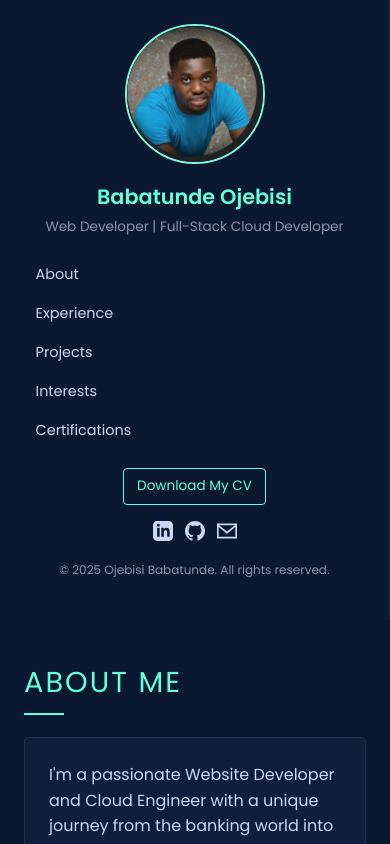
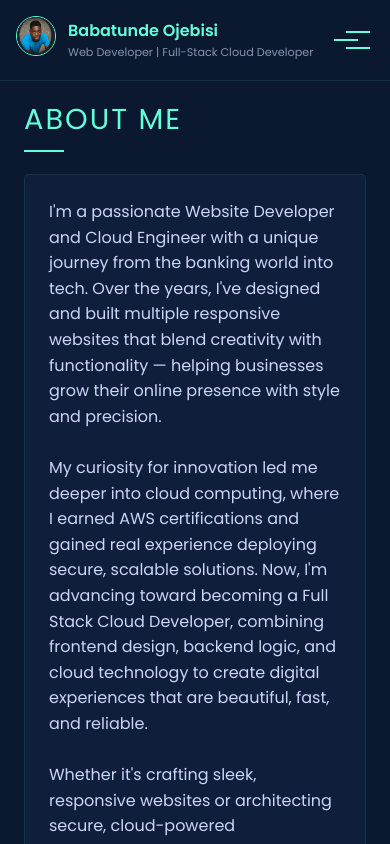
Before and after one commit to Babatunde-Ojebisi/Portfolio, a React (Create React App) app in the folder portfolio-react/: page / in a window 390 px wide. Shown: the top 844 px of the page. Built offline with nearby package versions, Linux system fonts and the light colour scheme.

Commit message:
Created Mobile Header

```diff
--- a/portfolio-react/src/App.js
+++ b/portfolio-react/src/App.js
@@ -1,4 +1,4 @@
-import React from 'react';
+import React, { useState, useEffect } from 'react';
 import './styles/globals.css';
 import About from './components/About';
 import Experience from './components/Experience';
@@ -8,10 +8,30 @@
 import Interests from './components/Interests';
 import CVDownload from './components/CVDownload';
 import Contact from './components/Contact';
+import MobileHeader from './components/MobileHeader';
 
 function App() {
+  const [isMobile, setIsMobile] = useState(false);
+
+  useEffect(() => {
+    const checkIfMobile = () => {
+      setIsMobile(window.innerWidth <= 768);
+    };
+
+    // Initial check
+    checkIfMobile();
+
+    // Add event listener for window resize
+    window.addEventListener('resize', checkIfMobile);
+
+    // Clean up
+    return () => window.removeEventListener('resize', checkIfMobile);
+  }, []);
+
   return (
     <div className="portfolio-container">
+      {isMobile && <MobileHeader />}
+
       <aside className="sidebar">
         <div className="sidebar-content">
           <div className="profile-image">
--- /dev/null
+++ b/portfolio-react/src/components/MobileHeader.js
@@ -0,0 +1,62 @@
+import React, { useState } from 'react';
+import CVDownload from './CVDownload';
+
+function MobileHeader() {
+  const [menuOpen, setMenuOpen] = useState(false);
+
+  const toggleMenu = () => {
+    setMenuOpen(!menuOpen);
+  };
+
+  return (
+    <header className="mobile-header">
+      <div className="mobile-header-content">
+        <div className="mobile-profile">
+          <div className="mobile-profile-image">
+            <img src="/Tunde_pic.PNG" alt="Babatunde Ojebisi" />
+          </div>
+          <div className="mobile-profile-info">
+            <h1>Babatunde Ojebisi</h1>
+            <p className="tagline">Web Developer | Full-Stack Cloud Developer</p>
+          </div>
+        </div>
+
+        <button className="menu-toggle" onClick={toggleMenu} aria-label="Toggle menu">
+          <span className={`menu-icon ${menuOpen ? 'open' : ''}`}></span>
+        </button>
+      </div>
+
+      <nav className={`mobile-nav ${menuOpen ? 'open' : ''}`}>
+        <ul>
+          <li><a href="#about" onClick={toggleMenu}>About</a></li>
+          <li><a href="#experience" onClick={toggleMenu}>Experience</a></li>
+          <li><a href="#projects" onClick={toggleMenu}>Projects</a></li>
+          <li><a href="#interests" onClick={toggleMenu}>Interests</a></li>
+          <li><a href="#certifications" onClick={toggleMenu}>Certifications</a></li>
+        </ul>
+        <div className="mobile-cv-download">
+          <CVDownload />
+        </div>
+        <div className="mobile-social-icons">
+          <a href="https://linkedin.com" target="_blank" rel="noopener noreferrer" aria-label="LinkedIn">
+            <svg xmlns="http://www.w3.org/2000/svg" width="24" height="24" viewBox="0 0 24 24" fill="currentColor">
+              <path d="M19 0h-14c-2.761 0-5 2.239-5 5v14c0 2.761 2.239 5 5 5h14c2.762 0 5-2.239 5-5v-14c0-2.761-2.238-5-5-5zm-11 19h-3v-11h3v11zm-1.5-12.268c-.966 0-1.75-.79-1.75-1.764s.784-1.764 1.75-1.764 1.75.79 1.75 1.764-.783 1.764-1.75 1.764zm13.5 12.268h-3v-5.604c0-3.368-4-3.113-4 0v5.604h-3v-11h3v1.765c1.396-2.586 7-2.777 7 2.476v6.759z"/>
+            </svg>
+          </a>
+          <a href="https://github.com" target="_blank" rel="noopener noreferrer" aria-label="GitHub">
+            <svg xmlns="http://www.w3.org/2000/svg" width="24" height="24" viewBox="0 0 24 24" fill="currentColor">
+              <path d="M12 0c-6.626 0-12 5.373-12 12 0 5.302 3.438 9.8 8.207 11.387.599.111.793-.261.793-.577v-2.234c-3.338.726-4.033-1.416-4.033-1.416-.546-1.387-1.333-1.756-1.333-1.756-1.089-.745.083-.729.083-.729 1.205.084 1.839 1.237 1.839 1.237 1.07 1.834 2.807 1.304 3.492.997.107-.775.418-1.305.762-1.604-2.665-.305-5.467-1.334-5.467-5.931 0-1.311.469-2.381 1.236-3.221-.124-.303-.535-1.524.117-3.176 0 0 1.008-.322 3.301 1.23.957-.266 1.983-.399 3.003-.404 1.02.005 2.047.138 3.006.404 2.291-1.552 3.297-1.23 3.297-1.23.653 1.653.242 2.874.118 3.176.77.84 1.235 1.911 1.235 3.221 0 4.609-2.807 5.624-5.479 5.921.43.372.823 1.102.823 2.222v3.293c0 .319.192.694.801.576 4.765-1.589 8.199-6.086 8.199-11.386 0-6.627-5.373-12-12-12z"/>
+            </svg>
+          </a>
+          <a href="mailto:example@gmail.com" aria-label="Email">
+            <svg xmlns="http://www.w3.org/2000/svg" width="24" height="24" viewBox="0 0 24 24" fill="currentColor">
+              <path d="M0 3v18h24v-18h-24zm21.518 2l-9.518 7.713-9.518-7.713h19.036zm-19.518 14v-11.817l10 8.104 10-8.104v11.817h-20z"/>
+            </svg>
+          </a>
+        </div>
+      </nav>
+    </header>
+  );
+}
+
+export default MobileHeader;
--- a/portfolio-react/src/styles/globals.css
+++ b/portfolio-react/src/styles/globals.css
@@ -779,20 +779,152 @@
     }
 
     .sidebar {
-        width: 100%;
-        height: auto;
-        position: relative;
-        padding: 1.5rem;
+        display: none; /* Hide sidebar on mobile */
     }
 
     .main-content {
         margin-left: 0;
         width: 100%;
         padding: 1.5rem;
+        padding-top: 80px; /* Add space for mobile header */
     }
 
-    .sidebar-content {
-        height: auto;
+    /* Mobile Header Styles */
+    .mobile-header {
+        position: fixed;
+        top: 0;
+        left: 0;
+        width: 100%;
+        background-color: var(--bg-color);
+        z-index: 1000;
+        border-bottom: 1px solid var(--card-border);
+    }
+
+    .mobile-header-content {
+        display: flex;
+        justify-content: space-between;
+        align-items: center;
+        padding: 1rem;
+    }
+
+    .mobile-profile {
+        display: flex;
+        align-items: center;
+    }
+
+    .mobile-profile-image img {
+        width: 40px;
+        height: 40px;
+        border-radius: 50%;
+        border: 1px solid var(--accent);
+        margin-right: 0.75rem;
+    }
+
+    .mobile-profile-info h1 {
+        font-size: 1rem;
+        margin: 0;
+    }
+
+    .mobile-profile-info .tagline {
+        font-size: 0.7rem;
+        margin: 0;
+    }
+
+    /* Menu Toggle Button */
+    .menu-toggle {
+        background: transparent;
+        border: none;
+        width: 40px;
+        height: 40px;
+        position: relative;
+        cursor: pointer;
+        padding: 0;
+    }
+
+    .menu-icon {
+        display: block;
+        width: 24px;
+        height: 2px;
+        background-color: var(--accent);
+        position: relative;
+        transition: all 0.3s ease;
+    }
+
+    .menu-icon::before,
+    .menu-icon::after {
+        content: '';
+        position: absolute;
+        width: 24px;
+        height: 2px;
+        background-color: var(--accent);
+        transition: all 0.3s ease;
+    }
+
+    .menu-icon::before {
+        top: -8px;
+    }
+
+    .menu-icon::after {
+        bottom: -8px;
+    }
+
+    .menu-icon.open {
+        background-color: transparent;
+    }
+
+    .menu-icon.open::before {
+        transform: rotate(45deg);
+        top: 0;
+    }
+
+    .menu-icon.open::after {
+        transform: rotate(-45deg);
+        bottom: 0;
+    }
+
+    /* Mobile Navigation */
+    .mobile-nav {
+        display: none;
+        background-color: var(--secondary-bg);
+        padding: 1rem;
+        border-top: 1px solid var(--card-border);
+    }
+
+    .mobile-nav.open {
+        display: block;
+    }
+
+    .mobile-nav ul {
+        list-style: none;
+        padding: 0;
+        margin: 0;
+    }
+
+    .mobile-nav li {
+        margin-bottom: 0.5rem;
+    }
+
+    .mobile-nav a {
+        color: var(--primary-text);
+        text-decoration: none;
+        font-size: 1rem;
+        display: block;
+        padding: 0.5rem 0;
+        border-bottom: 1px solid rgba(100, 255, 218, 0.1);
+    }
+
+    .mobile-nav a:hover {
+        color: var(--accent);
+    }
+
+    .mobile-cv-download {
+        margin: 1rem 0;
+    }
+
+    .mobile-social-icons {
+        display: flex;
+        gap: 1rem;
+        margin-top: 1rem;
     }
 }
 
```
